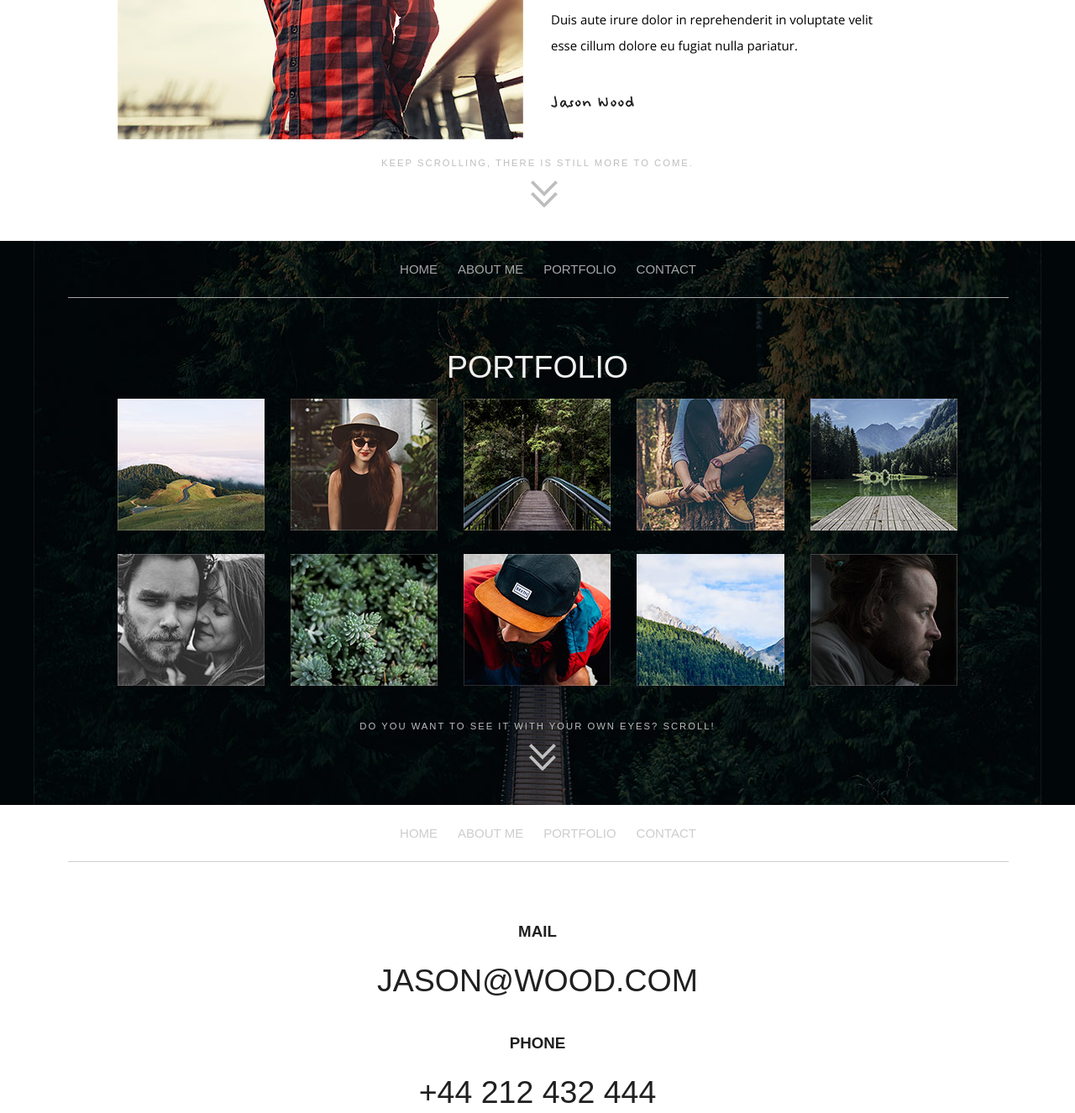
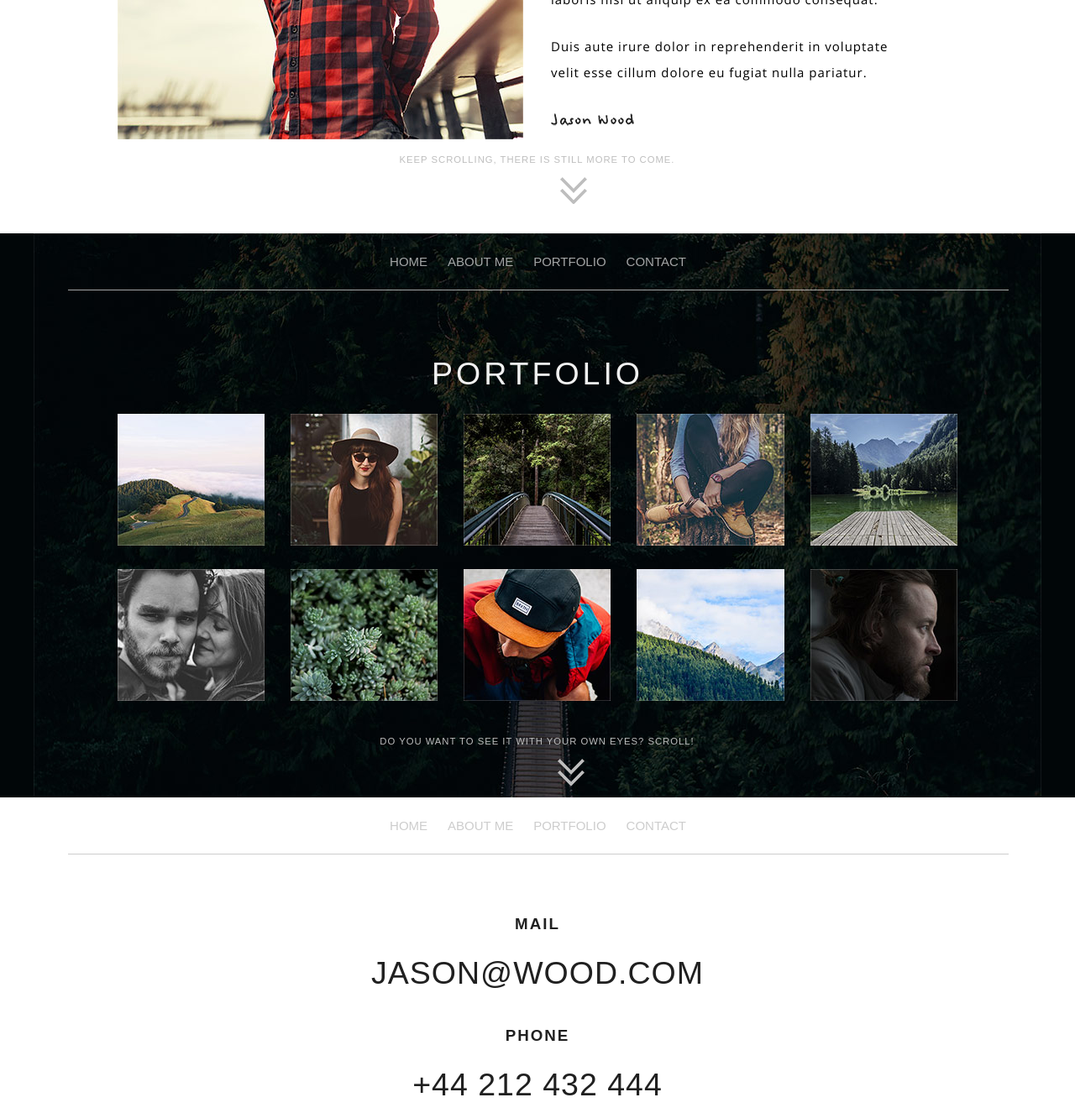
Before and after one commit to tiangela/jwood, a website: page index.html in a window 1280 px wide. Shown: the part 1060-2386 px from the top of the page at 84% size. Drawn offline with nearby package versions, Linux system fonts and the light colour scheme.

Commit message:
pixel perfect phone

```diff
--- a/index.html
+++ b/index.html
@@ -193,9 +193,9 @@
       </nav>
       <section class="contacts" id="contact">
         <h3 class="contacts__title">Mail</h3>
-        <p class="contacts__info">Jason@wood.com</p>
+        <p class="contacts__info contacts__info--mail">Jason@wood.com</p>
         <h3 class="contacts__title">Phone</h3>
-        <p class="contacts__info">+44 212 432 444</p>
+        <p class="contacts__info contacts__info--phone">+44 212 432 444</p>
         <h3 class="contacts__title">Social Media</h3>
         <div class="contacts__container">
           <a href="#" class="contacts__social contacts__social--fb">Facebook</a>
--- a/less/blocks/about.less
+++ b/less/blocks/about.less
@@ -3,6 +3,8 @@
 }
 .about__title {
   color: @dark-grey;
+  letter-spacing: 4px;
+  margin-top: 22px;
 }
 
 .about__text {
@@ -12,11 +14,13 @@
   font-family: 'Open Sans';
   font-style: normal;
   font-weight: 300;
-  font-size: 17px;
+  font-size: 16px;
   line-height: 35px;
+  letter-spacing: 1px;
+  padding-right: 13px;
   &--indent {
-    margin-top: 40px;
-    margin-bottom: 44px;
+    margin-top: 35px;
+    margin-bottom: 28px;
   }
 }
 
@@ -24,7 +28,7 @@
   width: 160px;
   height: 28px;
   background: url("../img/sign.jpg") no-repeat;
-  margin-bottom: 45px;
+  margin-bottom: 15px;
 }
 
 @media @tablet-widths {
--- a/less/blocks/contacts.less
+++ b/less/blocks/contacts.less
@@ -1,17 +1,21 @@
  .contacts__container {
   display: flex;
   justify-content: center;
-  padding-top: 20px;
-  padding-bottom: 40px;
+  padding-top: 7px;
+  padding-bottom: 39px;
   border-bottom: 1px solid @border-grey;
 }
 
 .contacts__info {
   font-family: "Nexalight", Arial, sans-serif;
-  font-size: 24px;
+  font-size: 21px;
   padding: 0;
   margin: 0;
-  margin-bottom: 30px;
+  margin-bottom: 3px;
+  letter-spacing: 1px;
+  &--mail {
+  font-size: 26px;
+  }
 }
 
 .contacts__social {
--- a/less/blocks/header.less
+++ b/less/blocks/header.less
@@ -6,7 +6,7 @@
   }
 
 .header__wrapper {
-  padding-top: 125px;
+  padding-top: 70px;
   margin-bottom: 40px;
   position: relative;
   background-image: url("../img/Background-Head-mob.jpg");
--- a/less/blocks/main.less
+++ b/less/blocks/main.less
@@ -1,6 +1,3 @@
-.main {
-  padding-top: 40px;
-}
 .main__wrapper {
  .container ();
 }
--- a/less/blocks/menu.less
+++ b/less/blocks/menu.less
@@ -12,7 +12,7 @@
 
   .menu__toggle {
     position: absolute;
-    top: -80px;
+    top: -35px;
     right: 0;
     z-index: 40;
     display: block;
@@ -38,7 +38,7 @@
 
     .menu__container {
       display: block;
-      margin-bottom: 30px;
+      margin-bottom: 100px;
     }
 
     .menu__wrapper {
@@ -47,6 +47,7 @@
   }
 
   &--open {
+    padding-top: 55px;
     .menu__container {
       display: none;
     }
@@ -70,7 +71,7 @@
     height: 45px;
     content: "";
     background-image: url("../img/Logo-mini.png");
-    top: -85px;
+    top: -40px;
     left: 0;
   }
 
@@ -106,7 +107,8 @@
   text-decoration: none;
   color: @text-white;
   text-align: left;
-  padding-left: 24px;
+  padding-left: 12px;
+  padding-right: 12px;
   padding-bottom: 32px;
 
   &--contact {
@@ -126,7 +128,7 @@
   font-weight: lighter;
   color: @text-white;
   display: block;
-  padding-top: 18px;
+  padding-top: 13px;
 
   span {
     font-family: "Nexabold", Arial, sans-serif;
--- a/less/blocks/portfolio.less
+++ b/less/blocks/portfolio.less
@@ -5,8 +5,8 @@
   background-repeat: no-repeat;
   background-position: center;
   min-height: 923px;
-  margin-top: 40px;
-  margin-bottom: 40px;
+  margin-top: 35px;
+  margin-bottom: 22px;
 }
 
 .portfolio__container {
@@ -17,11 +17,15 @@
   display: flex;
   flex-wrap: wrap;
   justify-content: space-between;
+  margin-top: 10px;
+  margin-bottom: 6px;
 }
 
 .portfolio__title {
   padding: 0;
   margin: 0;
+  padding-top: 17px;
+  letter-spacing: 4px;
   font-family: "Nexalight", Arial, sans-serif;
   font-weight: lighter;
   color: @text-white;
--- a/less/blocks/scroll.less
+++ b/less/blocks/scroll.less
@@ -15,7 +15,7 @@
   width: 32px;
   height: 32px;
   bottom: 0;
-  right: 48%;
+  right: 45%;
   background-image: url("../img/scroll-icon-dark.png");
   background-repeat: no-repeat;
 }
@@ -28,7 +28,8 @@
   font-family: "Nexabold", Arial, sans-serif;
   font-size: 14px;
   line-height: normal;
-  letter-spacing: 2px;
+  letter-spacing: 1px;
+  margin-left: -1px;
     position: relative;
   &--header {
     color: @text-white;
--- a/less/global/normalize.less
+++ b/less/global/normalize.less
@@ -58,6 +58,7 @@
     //  * Remove the gray background color from active links in IE 10.
     a {
     	background: transparent;
+      outline: 0;
     	//  * Improve readability when focused and also mouse hovered in all browsers.
     	&:active,
     	&:hover {
@@ -155,7 +156,14 @@
   }
 
   //  * Address `overflow` set to `hidden` in IE 8/9/10/11.
-  button { overflow: visible;}
+  button {
+    outline: none;
+    overflow: visible;
+    &:active,
+    &:hover {
+      outline: 0;
+    }
+  }
 
   //  * Address inconsistent `text-transform` inheritance for `button` and `select`.
   //  * All other form control elements do not inherit `text-transform` values.
--- a/less/scaffolding.less
+++ b/less/scaffolding.less
@@ -28,7 +28,7 @@ h2 {
   padding: 0;
   margin: 0;
   font-size: 40px;
-  line-height: 120px;
+  line-height: 80px;
   @media @tablet-widths {
     font-size: 60px;
 }
@@ -43,7 +43,8 @@ h3 {
   padding: 0;
   margin: 0;
   font-size: 12px;
-  line-height: 48.93px;
+  line-height: 41.93px;
+  letter-spacing: 2px;
   @media @tablet-widths {
     font-size: 30px;
     line-height: 120px;
```
Also changed, not shown: css/style.css, js/script.js (line endings or trailing spaces).
